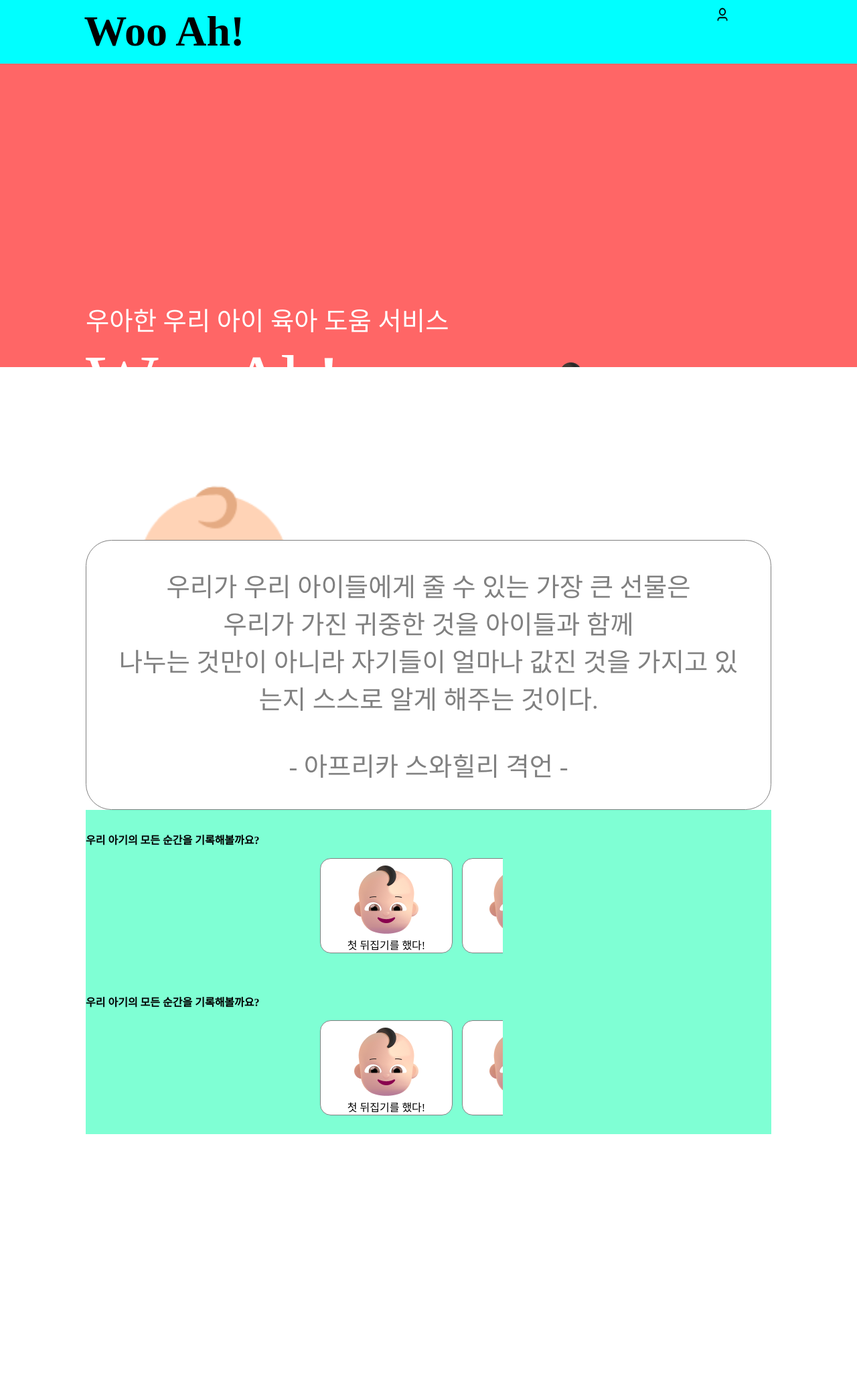
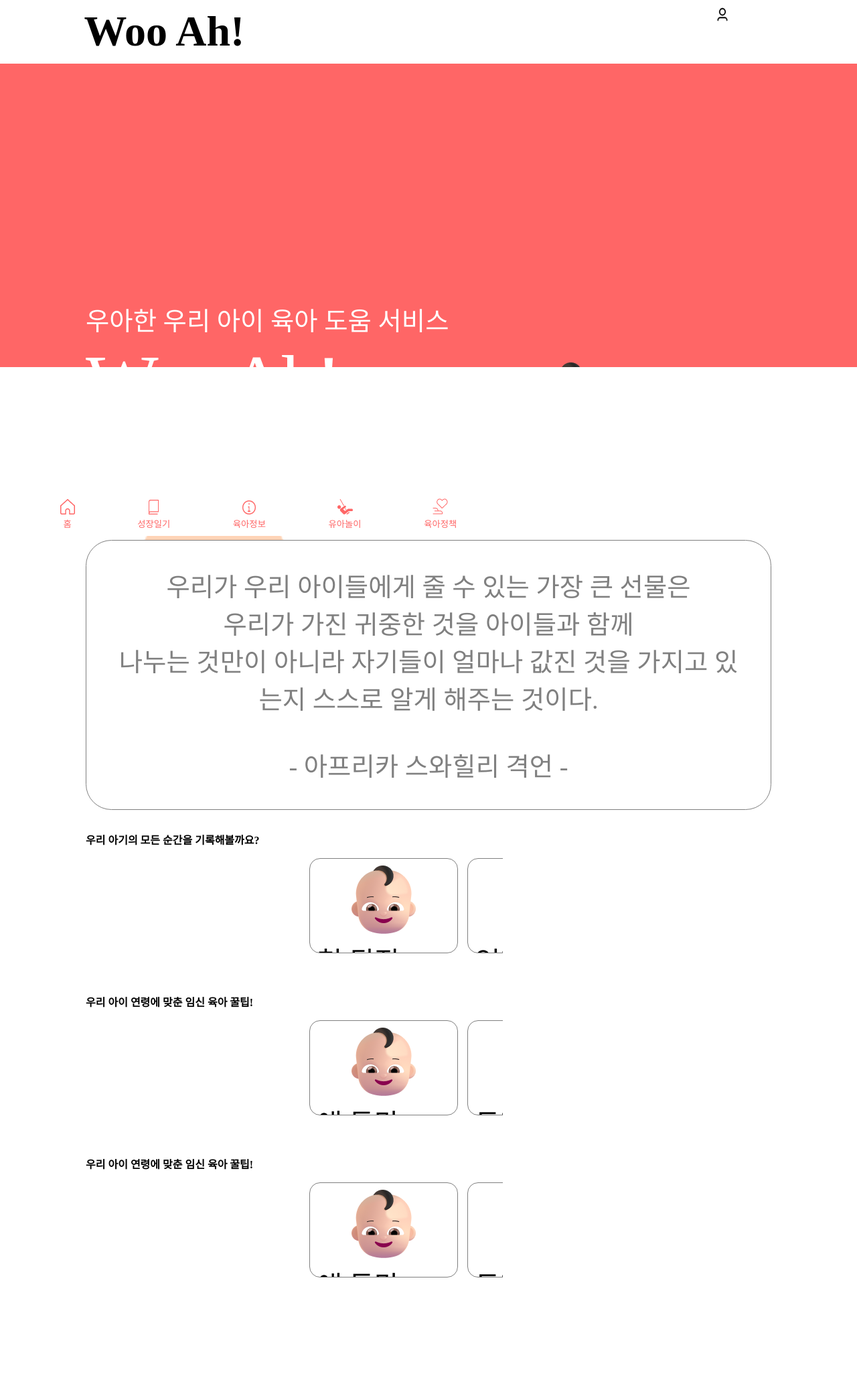
Before and after one commit to MITHON-Lion/Woo-Ah, a PHP site: page / in a window 1280 px wide. Shown: the whole page at 67% size. Before the commit the page ends 1693 px from the top, so only its background shows below. Run offline with PHP 8.4, Linux system fonts and the light colour scheme; some web fonts are replaced.

Commit message:
:lipstick: [design] footer 완성

```diff
--- a/css/index.css
+++ b/css/index.css
@@ -11,6 +11,7 @@
     padding-top: 35vw;
     background-color: var(--main-color);
     color: white;
+    overflow-y: hidden;
 }
 
 .main-benner>.content>.sub-title {
@@ -93,7 +94,6 @@
 .diary-section {
     position: relative;
     width: 80vw;
-    background-color: aquamarine;
 }
 
 .diary-section>.title {
@@ -116,13 +116,15 @@
     white-space: nowrap;
     overflow-x: auto;
     text-align: center;
-    padding-left: 6vw;
+    padding-left: 4.8vw;
+    height: 150px;
 }
 
 .slide ul li {
     position: relative;
     display: inline-block;
-    padding: 10px 40px;
+    padding: 10px 10px;
+    width: 200px;
     height: 120px;
     background: #ccc;
     margin-right: 10px;
@@ -132,8 +134,11 @@
     background-color: white;
 }
 
-.slide ul li.on {
-    background: gold;
+li .txt-box {
+    position: relative;
+    font-size: 3.2vw;
+    top: 0.5vh;
+    text-overflow: ellipsis;
 }
 
 .content-box {
--- a/css/style.css
+++ b/css/style.css
@@ -34,6 +34,7 @@
 }
 
 header .container {
+    border-width: 0 0 1px;
     position: fixed;
     display: flex;
     flex-direction: row;
@@ -43,7 +44,7 @@
     justify-content: space-between;
     background-color: var(--white-color);
     padding: 1.3vh;
-    background-color: aqua;
+    background-color: white;
 }
 
 header nav ul {
@@ -85,3 +86,112 @@
 .wrap-vertical::-webkit-scrollbar{
     display: none;
 }
+
+
+footer{
+    position : fixed;
+    /* transform : translateY(-100%); */
+    background-color:rgb(255, 255, 255);
+    width: 100vw;
+    height: 10vh;
+    bottom: 0;
+}
+
+/* footer */
+footer button {
+    background-color: rgba(255, 255, 255);
+    border: none;
+    margin-top: 3vh;
+    margin-left: 7vw;
+    color: var(--main-color);
+}
+
+/* 홈 버튼 */
+footer > .home-btn {
+    position: absolute;
+    left: 10vw;
+}
+
+footer > .home-btn > img {
+    position: absolute;
+    top: 1vh;
+    width: 7vw;
+    height: 3.5vh;
+}
+
+footer > .home-btn > p {
+    position: absolute;
+    top: 5vh;
+    left: 2.4vw;
+    color: var(--main-color);
+    font-size: 0.5em;
+}
+
+/* 일기 버튼 */
+footer > .diary-btn {
+    position: absolute;
+    left: 32vw;
+}
+
+footer > .diary-btn img {
+    position: absolute;
+    top: 1vh;
+    width: 7vw;
+    height: 3.5vh;
+}
+
+footer > .diary-btn p {
+    position: absolute;
+    top: 5vh;
+    left: 0.4vw;
+    width: 6vw;
+    /* height: 3.5vh; */
+    color: var(--main-color);
+    font-size: 0.5em;
+    z-index: 9999;
+}
+
+/* 정보 버튼 */
+footer > .info-btn {
+    position: absolute;
+    left: 56vw;
+}
+
+footer > .info-btn img {
+    position: absolute;
+    top: 1.3vh;
+    width: 7.5vw;
+    height: 3vh;
+}
+
+footer > .info-btn p {
+    position: absolute;
+    top: 5vh;
+    left: -1vw;
+    width: 10vw;
+    color: var(--main-color);
+    font-size: 0.5em;
+    /* text-align: center; */
+}
+
+/* 놀이 버튼 */
+footer > .play-btn {
+    position: absolute;
+    left: 80vw;
+}
+
+footer > .play-btn > img {
+    position: absolute;
+    top: 1vh;
+    width: 7vw;
+    height: 3.5vh;
+}
+
+footer > .play-btn > p {
+    position: absolute;
+    top: 5vh;
+    left: -3.5vw;
+    width: 15vw;
+    color: var(--main-color);
+    font-size: 0.5em;
+}
--- a/index.html
+++ b/index.html
@@ -69,6 +69,37 @@
                             </li>
                             <li>
                                 <img src="./img/baby-logo.png" alt="">
+                                <div class="txt-box">엄마라고 부른 날</div>
+                            </li>
+                            <li>
+                                <img src="./img/baby-logo.png" alt="">
+                                <div class="txt-box">첫 뒤집기를 했다!</div>
+                            </li>
+                            <li>
+                                <img src="./img/baby-logo.png" alt="">
+                                <div class="txt-box">첫 뒤집기를 했다!</div>
+                            </li>
+                        </ul>
+                    </div>
+                </div>
+            </div>
+            <div class="diary-section">
+                <div class="title">우리 아이 연령에 맞춘 임신 육아 꿀팁!</div>
+                <div class="main-slide-container">
+                    <div class="slide">
+
+                        <ul>
+                            <li>
+                                <img src="./img/baby-logo.png" alt="">
+                                <div class="txt-box">애 둘맘의 슬기로운 복직 준비!
+                                    전 이렇게 했어요</div>
+                            </li>
+                            <li>
+                                <div class="content-btn">
+                                    <img src="./img/baby-logo.png" alt="">
+                                </div>
+                                <div class="txt-box">두려운 아이 방학,
+                                    혼자 돌보기엔 벅차니까</div>
                             </li>
                             <li>
                                 <img src="./img/baby-logo.png" alt="">
@@ -81,17 +112,22 @@
                 </div>
             </div>
             <div class="diary-section">
-                <div class="title">우리 아기의 모든 순간을 기록해볼까요?</div>
+                <div class="title">우리 아이 연령에 맞춘 임신 육아 꿀팁!</div>
                 <div class="main-slide-container">
                     <div class="slide">
 
                         <ul>
                             <li>
                                 <img src="./img/baby-logo.png" alt="">
-                                <div class="txt-box">첫 뒤집기를 했다!</div>
+                                <div class="txt-box">애 둘맘의 슬기로운 복직 준비!
+                                    전 이렇게 했어요</div>
                             </li>
                             <li>
-                                <img src="./img/baby-logo.png" alt="">
+                                <div class="content-btn">
+                                    <img src="./img/baby-logo.png" alt="">
+                                </div>
+                                <div class="txt-box">두려운 아이 방학,
+                                    혼자 돌보기엔 벅차니까</div>
                             </li>
                             <li>
                                 <img src="./img/baby-logo.png" alt="">
@@ -105,6 +141,39 @@
             </div>
         </div>
     </main>
+    <footer>
+        <button>
+            <div class="home-btn">
+                <img src="img/home-btn.png" alt="홈버튼"><br>
+                <p>홈</p>
+            </div>
+        </button>
+        <button>
+            <div class="diary-btn">
+                <img src="img/diary-btn.png" alt="일정버튼"><br>
+                <p>성장일기</p>
+            </div>
+        </button>
+        <button>
+            <div class="info-btn">
+
+                <img src="img/info-btn.png" alt="히스토리버튼"><br>
+                <p>육아정보</p>
+            </div>
+        </button>
+        <button>
+            <div class="play-btn">
+                <img src="img/play-btn.png" alt="마이페이지버튼"><br>
+                <p>유아놀이</p>
+            </div>
+        </button>
+        <button>
+            <div class="policy-btn">
+                <img src="img/policy-btn.png" alt="마이페이지버튼"><br>
+                <p>육아정책</p>
+            </div>
+        </button>
+    </footer>
 </body>
 
 </html>
```
Also changed, not shown: img/diary-btn.png (added), img/home-btn.png (added), img/info-btn.png (added), img/play-btn.png (added), img/policy-btn.png (added).
